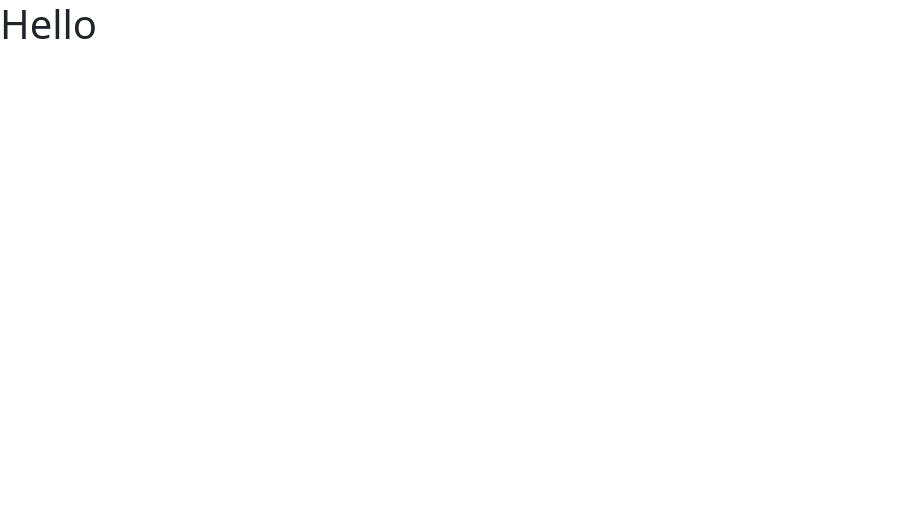
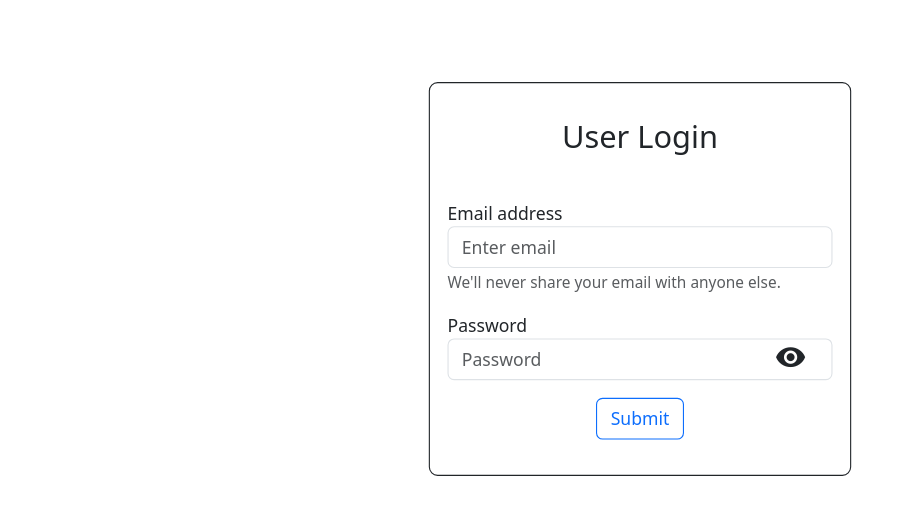
Before and after one commit to harsh3608/cs-exam-react, a React (Create React App) app: page / in a window 1280 px wide. Shown: the top 514 px of the page, without its empty margins (0-912 px from the left). Built offline with nearby package versions, Linux system fonts and the light colour scheme.

Commit message:
implemented login

```diff
--- a/public/index.html
+++ b/public/index.html
@@ -10,34 +10,18 @@
       content="Web site created using create-react-app"
     />
     <link rel="apple-touch-icon" href="%PUBLIC_URL%/logo192.png" />
-    <!--
-      manifest.json provides metadata used when your web app is installed on a
-      user's mobile device or desktop. See https://developers.google.com/web/fundamentals/web-app-manifest/
-    -->
+
     <link rel="manifest" href="%PUBLIC_URL%/manifest.json" />
-    <!--
-      Notice the use of %PUBLIC_URL% in the tags above.
-      It will be replaced with the URL of the `public` folder during the build.
-      Only files inside the `public` folder can be referenced from the HTML.
 
-      Unlike "/favicon.ico" or "favicon.ico", "%PUBLIC_URL%/favicon.ico" will
-      work correctly both with client-side routing and a non-root public URL.
-      Learn how to configure a non-root public URL by running `npm run build`.
-    -->
     <title>React App</title>
+
+    <link href="https://fonts.googleapis.com/css2?family=Roboto:wght@300;400;500&display=swap" rel="stylesheet">
+    <link href="https://fonts.googleapis.com/icon?family=Material+Icons" rel="stylesheet">
+
   </head>
   <body>
     <noscript>You need to enable JavaScript to run this app.</noscript>
     <div id="root"></div>
-    <!--
-      This HTML file is a template.
-      If you open it directly in the browser, you will see an empty page.
 
-      You can add webfonts, meta tags, or analytics to this file.
-      The build step will place the bundled scripts into the <body> tag.
-
-      To begin the development, run `npm start` or `yarn start`.
-      To create a production bundle, use `npm run build` or `yarn build`.
-    -->
   </body>
 </html>
--- a/src/App.js
+++ b/src/App.js
@@ -1,12 +1,11 @@
 import React from 'react';
 import './App.css';
+import Login from './common/Login';
 
-function App() {
-  return (
-    <div>
-      <h1>Hello</h1>
-    </div>
-  );
-}
+const App = () => (
+  <div>
+    <Login />
+  </div>
+)
 
 export default App;
--- a/src/common/Login.jsx
+++ b/src/common/Login.jsx
@@ -1,6 +1,147 @@
-import React from "react";
+import React, { Component } from "react";
+import "./login.css";
 
-import { withRouter } from "react-router-dom";
+class LoginForm extends Component {
+  constructor(props) {
+    super(props);
+
+    this.state = {
+      email: "",
+      password: "",
+      showPassword: false,
+    };
+
+    this.emailChange = this.emailChange.bind(this);
+    this.passwordChange = this.passwordChange.bind(this);
+    this.handleSubmit = this.handleSubmit.bind(this);
+  }
+
+  onChange = () => {
+    this.togglePasswordVisibility();
+  };
+
+  togglePasswordVisibility = () => {
+    // this.state.showPassword = !this.state.showPassword;
+    // console.log(this.state.showPassword);
+
+    this.setState((prevState) => ({
+      showPassword: !prevState.showPassword,
+    }));
+  };
+
+  emailChange(event) {
+    this.setState({
+      email: event.target.value,
+    });
+  }
+
+  passwordChange(event) {
+    this.setState({
+      password: event.target.value,
+    });
+  }
+
+  handleSubmit(event) {
+    const { history } = this.props;
+
+    console.log("form has been submitted: ");
+    console.log(this.state.email + " - " + this.state.password);
+
+    fetch("http://13.90.224.87:8099/api/Login/SignIn", {
+      method: "POST",
+      headers: {
+        Accept: "application/json",
+        "Content-Type": "application/json",
+      },
+      body: JSON.stringify({
+        email: this.state.email,
+        password: this.state.password,
+      }),
+    })
+      .then((res) => res.json())
+      .then((result) => {
+        if (result.isSuccess) {
+          window.alert("logged in successfully.");
+          console.log("logged in successfully.");
+          localStorage.setItem("token", result.response.token);
+          history.push("/home");
+        } else {
+          console.log("log in failed.");
+        }
+      });
+
+    event.preventDefault();
+  }
+
+  render() {
+    return (
+      <div>
+        <div className="form-box  rounded-3 p-3">
+          <div className="p-3 d-flex justify-content-center">
+            <h3>User Login</h3>
+          </div>
+
+          <form method="post" onSubmit={this.handleSubmit}>
+            <div className="row my-3">
+              <div className="form-group">
+                <label htmlFor="email">Email address</label>
+                <input
+                  type="email"
+                  className="form-control"
+                  id="email"
+                  value={this.state.email}
+                  onChange={this.emailChange}
+                  aria-describedby="emailHelp"
+                  placeholder="Enter email"
+                />
+                <small id="emailHelp" className="form-text text-muted">
+                  We'll never share your email with anyone else.
+                </small>
+              </div>
+            </div>
+
+            <div className="row my-3">
+              <div className="form-group">
+                <label htmlFor="password">Password</label>
+                <input
+                  type={this.state.showPassword ? "text" : "password"}
+                  className="form-control"
+                  id="password"
+                  value={this.state.password}
+                  onChange={this.passwordChange}
+                  placeholder="Password"
+                />
+                <span className="icon-container" >
+                  { this.state.showPassword ? (
+                    <span
+                      className="material-icons"
+                      onClick={this.togglePasswordVisibility}
+                    >
+                      visibility_off
+                    </span>
+                  ) : (
+                    <span
+                      className="material-icons"
+                      onClick={this.togglePasswordVisibility}
+                    >
+                      visibility
+                    </span>
+                  )}
+                </span>
+              </div>
+            </div>
+
+            <div className="my-3 d-flex justify-content-center">
+              <button type="submit" className="btn btn-outline-primary">
+                Submit
+              </button>
+            </div>
+          </form>
+        </div>
+      </div>
+    );
+  }
+}
 
 const Login = () => {
   return (
@@ -10,4 +151,4 @@ const Login = () => {
   );
 };
 
-  export default withRouter(Login);
+export default Login;
--- a/src/common/login.css
+++ b/src/common/login.css
@@ -0,0 +1,15 @@
+.form-box {
+    margin-top: 100px;
+    width: 30%;
+    height: 25%;
+    margin-left: 35%;
+    border: solid 1px;
+    scale: 1.1;
+  }
+
+  .icon-container {
+    position: absolute;
+    top: 67%;
+    right: 11%;
+    scale:1.2
+  }
```
Lines whose indentation alone changed are shown as unchanged.
